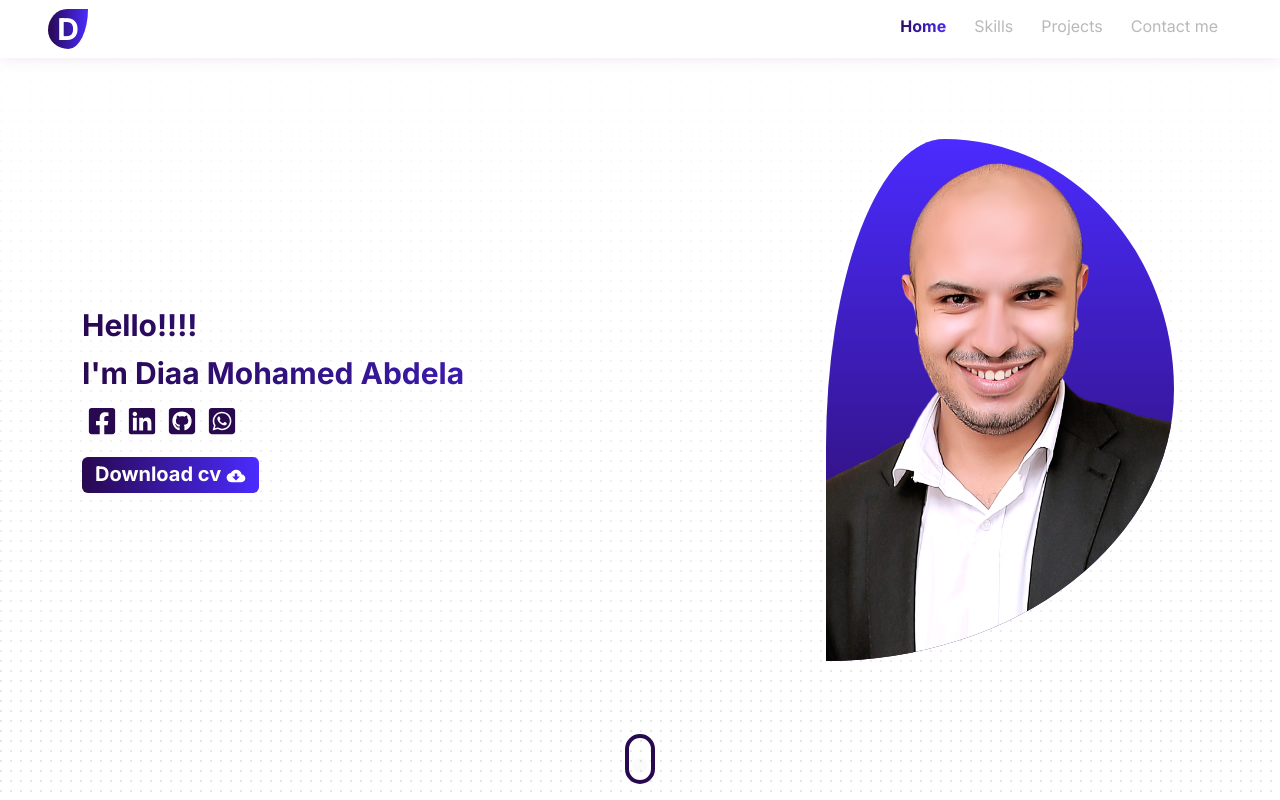
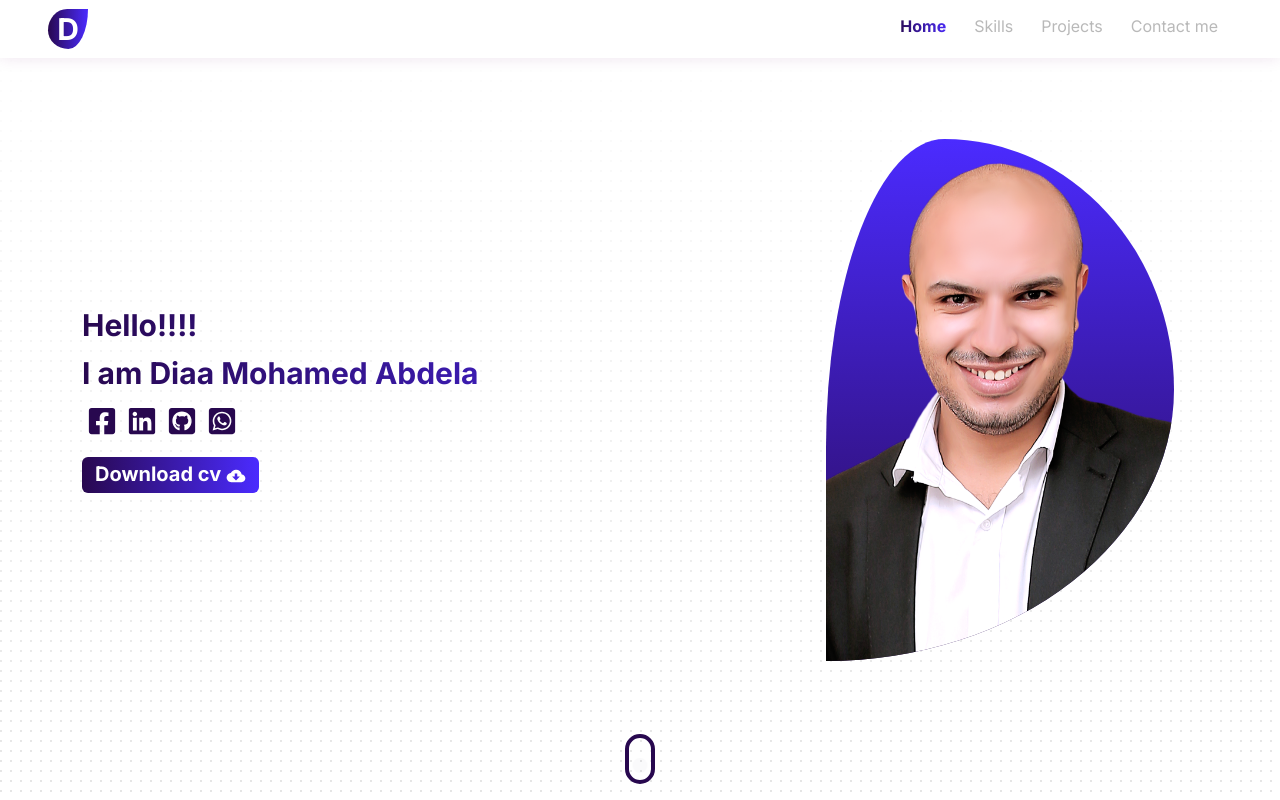
Before and after one commit to Diaa-0-Abdelaziz/portfolio, a Next.js app: page / in a window 1280 px wide. Shown: the top 800 px of the page. Built offline with nearby package versions, Linux system fonts and the light colour scheme.

Commit message:
modified:   app/components/Main/Main.jsx

```diff
--- a/app/components/Main/Main.jsx
+++ b/app/components/Main/Main.jsx
@@ -36,7 +36,7 @@ export default function Main() {
        <div className='col-lg-8 col-md-6 d-flex flex-column  justify-content-center'>
           <h4 className=' fw-bolder myName'>Hello!!!!</h4>
           <div className='myName'>
-          <span>I&apos;m </span>
+          <span>I am </span>
           <span ref={el} />
           </div>
           <ul className=' list-unstyled d-flex'>
```
